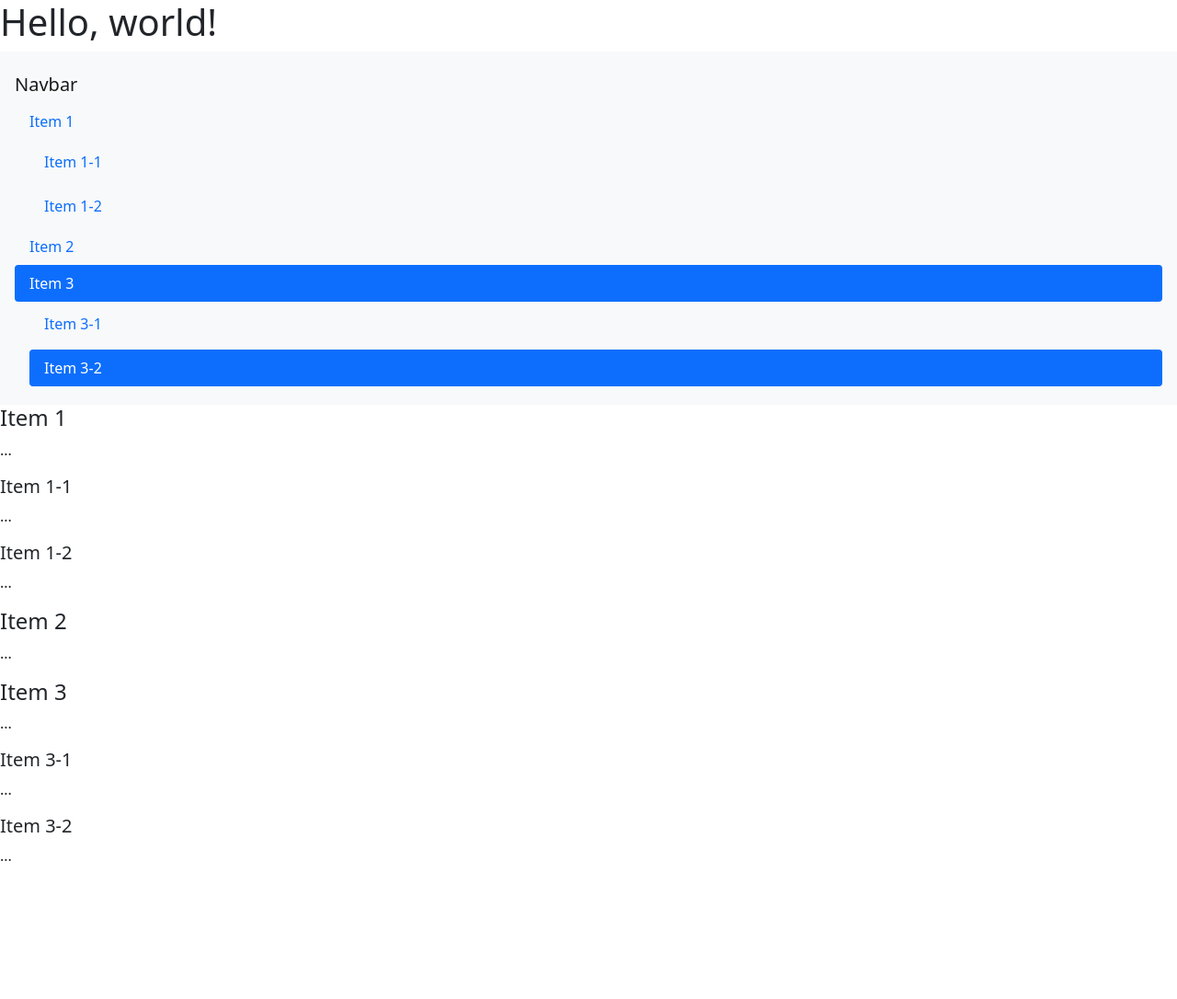
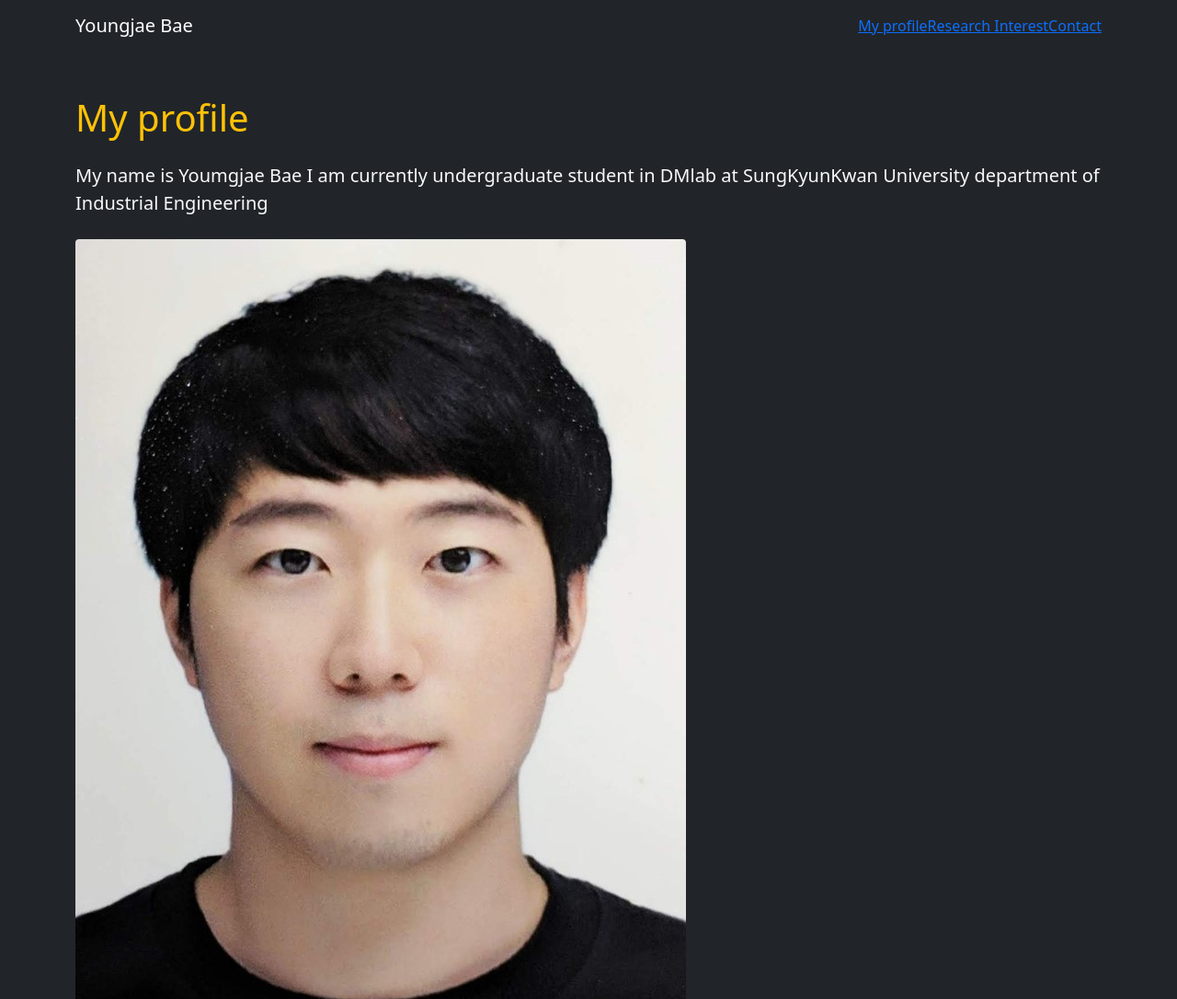
Before and after one commit to YoungJaeBae/YoungJaeBae.github.io, a plain HTML site: page index.html in a window 1280 px wide. Shown: the top 1086 px of the page at 92% size. Before the commit the page ends 958 px from the top, so only its background shows below. Drawn offline with nearby package versions, Linux system fonts and the light colour scheme.

Commit message:
index.html

```diff
--- a/index.html
+++ b/index.html
@@ -16,49 +16,55 @@
     <title>Youngjae Bae</title>
   </head>
   <body>
-    <h1>Hello, world!</h1>
-    <nav
-      id="navbar-example3"
-      class="navbar navbar-light bg-light flex-column align-items-stretch p-3"
-    >
-      <a class="navbar-brand" href="#">Navbar</a>
-      <nav class="nav nav-pills flex-column">
-        <a class="nav-link" href="#item-1">Item 1</a>
-        <nav class="nav nav-pills flex-column">
-          <a class="nav-link ms-3 my-1" href="#item-1-1">Item 1-1</a>
-          <a class="nav-link ms-3 my-1" href="#item-1-2">Item 1-2</a>
-        </nav>
-        <a class="nav-link" href="#item-2">Item 2</a>
-        <a class="nav-link" href="#item-3">Item 3</a>
-        <nav class="nav nav-pills flex-column">
-          <a class="nav-link ms-3 my-1" href="#item-3-1">Item 3-1</a>
-          <a class="nav-link ms-3 my-1" href="#item-3-2">Item 3-2</a>
-        </nav>
-      </nav>
+    <!--nav bar-->
+    <nav class="navbar navbar-expand-lg bg-dark navbar-dark">
+      <div class="container">
+        <a href="#" class="navbar-brand">Youngjae Bae</a>
+        <button
+          class="navbar-toggler"
+          type="button"
+          data-bs-toggle="collapse"
+          data-bs-target="#navmenu"
+        >
+          <span class="navbar-toggler-icon"></span>
+        </button>
+        <div class="collapse navbar-collapse" id="navmenu">
+          <ul class="navbar-nav ms-auto">
+            <li class="nav-item">
+              <a href="#profile" class="navlink"> My profile</a>
+            </li>
+            <li class="Rnavitem">
+              <a href="#research" class="navlink"> Research Interest</a>
+            </li>
+            <li class="nav-item">
+              <a href="#contact" class="navlink"> Contact</a>
+            </li>
+          </ul>
+        </div>
+      </div>
     </nav>
-
-    <div
-      data-bs-spy="scroll"
-      data-bs-target="#navbar-example3"
-      data-bs-offset="0"
-      tabindex="0"
-    >
-      <h4 id="item-1">Item 1</h4>
-      <p>...</p>
-      <h5 id="item-1-1">Item 1-1</h5>
-      <p>...</p>
-      <h5 id="item-1-2">Item 1-2</h5>
-      <p>...</p>
-      <h4 id="item-2">Item 2</h4>
-      <p>...</p>
-      <h4 id="item-3">Item 3</h4>
-      <p>...</p>
-      <h5 id="item-3-1">Item 3-1</h5>
-      <p>...</p>
-      <h5 id="item-3-2">Item 3-2</h5>
-      <p>...</p>
-    </div>
-
+    <!-- showcase -->
+    <section class="bg-dark text-light p-5 text-center text-sm-start">
+      <div class="container">
+        <div class="d-sm-flex">
+          <div>
+            <div>
+              <h1><span class="text-warning">My profile</span></h1>
+              <p class="lead my-4">
+                My name is Youmgjae Bae I am currently undergraduate student in
+                DMlab at SungKyunKwan University department of Industrial
+                Engineering
+              </p>
+            </div>
+            <img
+              class="rounded float-right w-10 h-20 d-sm-block"
+              src="증명사진.jpg"
+              alt=""
+            />
+          </div>
+        </div>
+      </div>
+    </section>
     <!-- Optional JavaScript; choose one of the two! -->
 
     <!-- Option 1: Bootstrap Bundle with Popper -->
```
Also changed, not shown: style.css (added), 증명사진.jpg (added).
